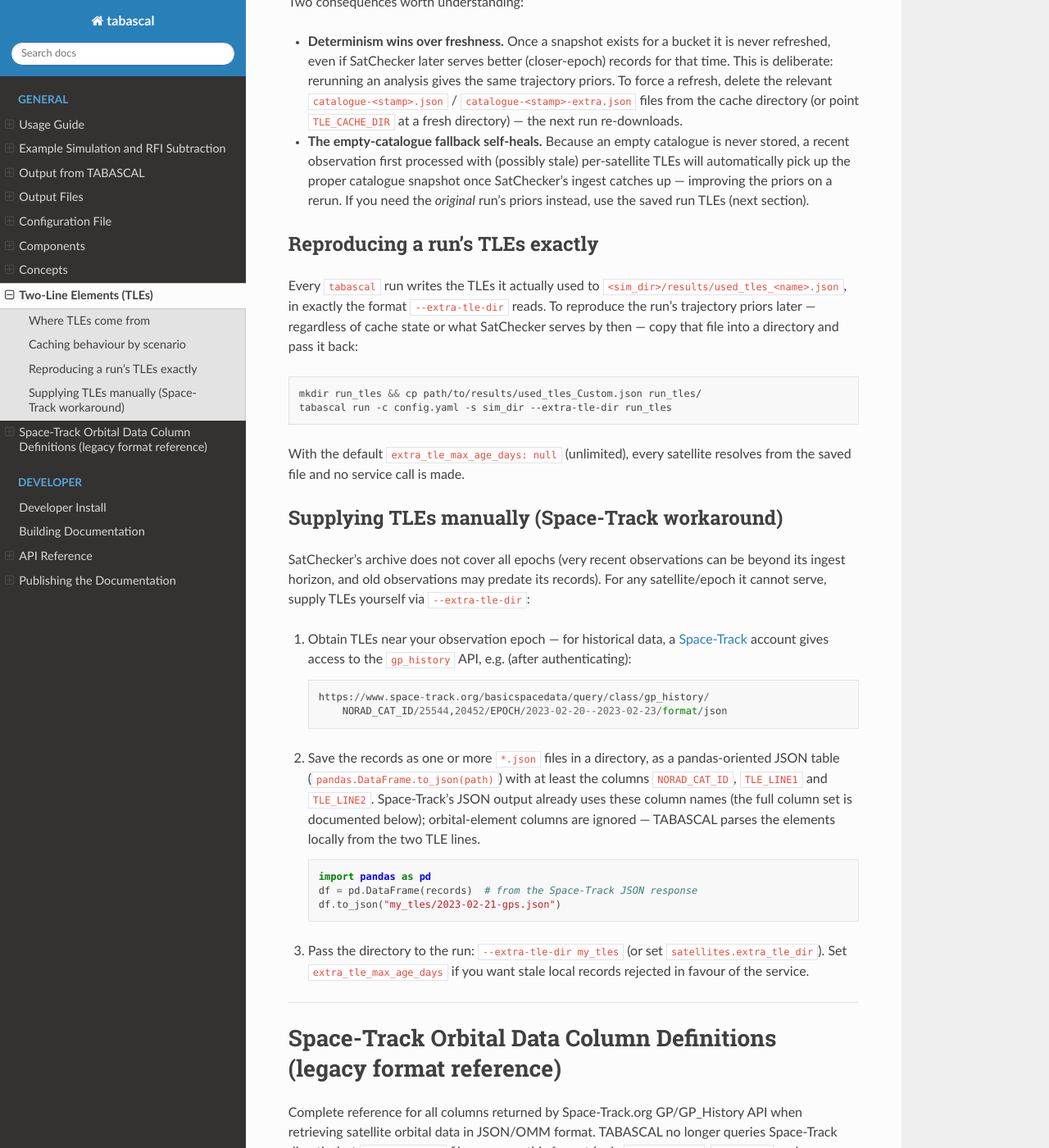
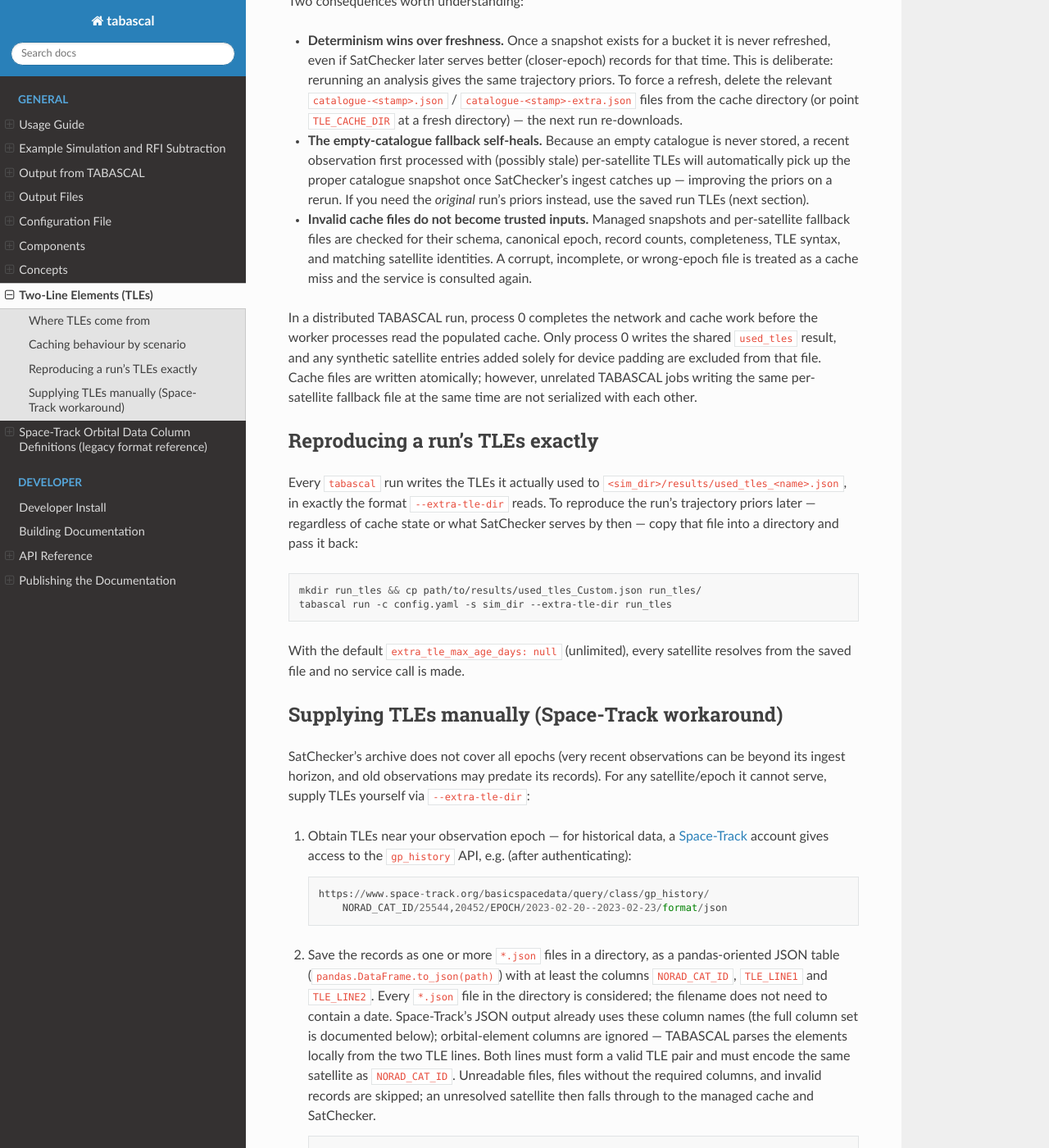
Before and after one commit to epfl-radio-astro/tabascal, a Sphinx documentation site: the page built from docs/tles.md, in a window 1280 px wide and 1400 px high, scrolled down 1244 px. Shown: the whole window at 82% size. Built offline with Sphinx 7.4.7 and the Read the Docs theme 3.1.0, drawn with Linux system fonts in a browser that asks for light colours; some of the changed text lies outside the part shown.

Commit message:
Document SatChecker cache validation behavior

````diff
--- a/docs/tles.md
+++ b/docs/tles.md
@@ -44,6 +44,7 @@ cached already.
 |---|---|---|
 | Historical epoch, catalogue available | Full catalogue downloaded once, stored as `catalogue-<stamp>.json` | Served from cache **forever** — deterministic, never refreshed |
 | Recent epoch beyond SatChecker's data horizon (catalogue empty) | Per-satellite fallback; records stored as `catalogue-<stamp>-extra.json`; **no snapshot is stored** | The catalogue is re-attempted on **every** run; once SatChecker backfills the epoch, the snapshot is fetched and takes precedence over the cached fallback records |
+| Catalogue contains malformed rows or fewer than 99% of the expected rows remain valid | Malformed rows are rejected. An incomplete catalogue is **not cached**, and the requested satellites are fetched individually | The full catalogue is re-attempted on every run |
 | Satellite missing from an existing snapshot | Per-satellite fallback for that ID, cached in the `-extra` file | Reused from the `-extra` cache; **not refreshed** even if SatChecker later adds the satellite to the catalogue |
 | Service unreachable, snapshot cached | Cache hit — run proceeds offline | — |
 | Service unreachable, no snapshot | Run fails fast with a clear error (no satellite-by-satellite retry storm) | — |
@@ -63,6 +64,18 @@ Two consequences worth understanding:
   once SatChecker's ingest catches up — improving the priors on a rerun. If you
   need the *original* run's priors instead, use the saved run TLEs (next
   section).
+- **Invalid cache files do not become trusted inputs.** Managed snapshots and
+  per-satellite fallback files are checked for their schema, canonical epoch,
+  record counts, completeness, TLE syntax, and matching satellite identities.
+  A corrupt, incomplete, or wrong-epoch file is treated as a cache miss and the
+  service is consulted again.
+
+In a distributed TABASCAL run, process 0 completes the network and cache work
+before the worker processes read the populated cache. Only process 0 writes the
+shared `used_tles` result, and any synthetic satellite entries added solely for
+device padding are excluded from that file. Cache files are written atomically;
+however, unrelated TABASCAL jobs writing the same per-satellite fallback file at
+the same time are not serialized with each other.
 
 ## Reproducing a run's TLEs exactly
 
@@ -97,10 +110,15 @@ any satellite/epoch it cannot serve, supply TLEs yourself via `--extra-tle-dir`:
 
 2. Save the records as one or more `*.json` files in a directory, as a
    pandas-oriented JSON table (`pandas.DataFrame.to_json(path)`) with at least
-   the columns `NORAD_CAT_ID`, `TLE_LINE1` and `TLE_LINE2`. Space-Track's JSON
-   output already uses these column names (the full column set is documented
-   below); orbital-element columns are ignored — TABASCAL parses the elements
-   locally from the two TLE lines.
+   the columns `NORAD_CAT_ID`, `TLE_LINE1` and `TLE_LINE2`. Every `*.json` file
+   in the directory is considered; the filename does not need to contain a
+   date. Space-Track's JSON output already uses these column names (the full
+   column set is documented below); orbital-element columns are ignored —
+   TABASCAL parses the elements locally from the two TLE lines. Both lines must
+   form a valid TLE pair and must encode the same satellite as `NORAD_CAT_ID`.
+   Unreadable files, files without the required columns, and invalid records are
+   skipped; an unresolved satellite then falls through to the managed cache and
+   SatChecker.
 
    ```python
    import pandas as pd
````
Also changed, not shown: docs/config.md (+2 -2 lines), 1 other file.
